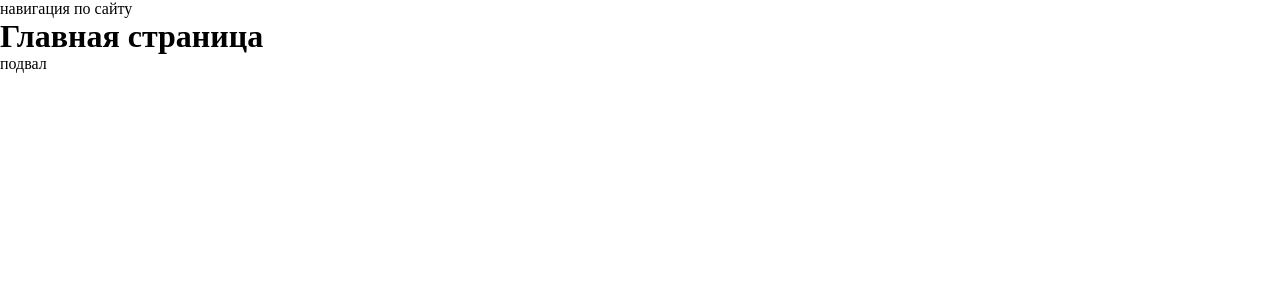
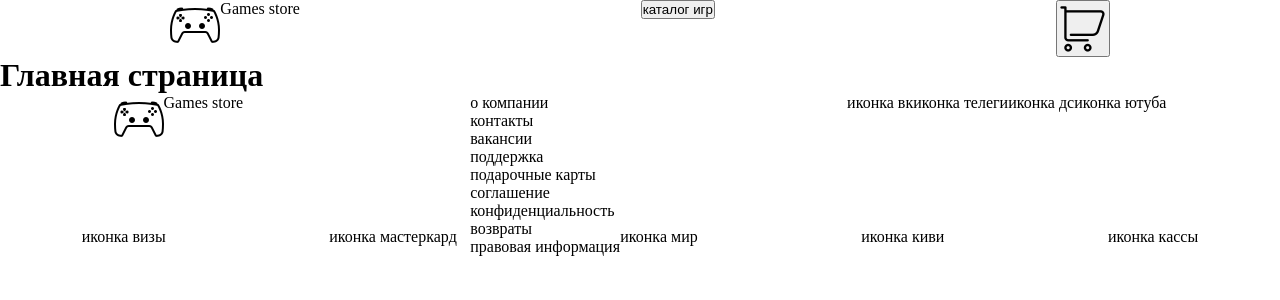
Before and after one commit to Kirill238-bit/games_store, a Next.js app: page / in a window 1280 px wide. Shown: the top 300 px of the page. Built offline with nearby package versions, Linux system fonts and the light colour scheme.

Commit message:
Feat(footer,navbar)first sketch

```diff
--- a/src/components/footer.tsx
+++ b/src/components/footer.tsx
@@ -1,5 +1,50 @@
+import style from "../styles/footer.module.scss"
+import Image from "next/image"
+
 export default function Footer(){
     return(
-        <div>подвал</div>
+        <div className={style.wrapper}>
+            <div className={style.conteiner}>
+                <div className={style.info}>
+                    <div className={style.info_icon}>
+                        <div className={style.info_icon_img}>
+                            <Image
+                               src="/images/control_icon.png"
+                               alt="контроллер"
+                               height={50}
+                               width={50}/>
+                        </div>
+                        <div className={style.info_icon_title}>
+                            <div>Games store</div>
+                        </div>
+                    </div>
+                    <div className={style.info_menu}>
+                        <div>о компании</div>
+                        <div>контакты</div>
+                        <div>вакансии</div>
+                        <div>поддержка</div>
+                        <div>подарочные карты</div>
+                        <div>соглашение</div>
+                        <div>конфиденциальность</div>
+                        <div>возвраты</div>
+                        <div>правовая информация</div>
+                    </div>
+                    <div className={style.info_social}>
+                        <div> иконка вк</div>
+                        <div> иконка телеги</div>
+                        <div> иконка дс</div>
+                        <div> иконка ютуба</div>
+                    </div>
+                </div>
+
+                <div className={style.images}>
+                        <div>иконка визы</div>
+                        <div>иконка мастеркард</div>
+                        <div>иконка мир</div>
+                        <div>иконка киви</div>
+                        <div>иконка кассы</div>
+                </div>
+            </div>
+        </div>
     )
 }
--- a/src/components/navbar.tsx
+++ b/src/components/navbar.tsx
@@ -1,5 +1,36 @@
+import style from "../styles/navbar.module.scss"
+import Image from "next/image"
+
 export default function Navbar(){
     return(
-        <div>навигация по сайту</div>
+        <div className={style.wrapper}>
+            <div className={style.icon_conteiner}>
+                <div className={style.icon_conteiner_image}>
+                    <Image
+                      src="/images/control_icon.png"
+                      alt="контроллер"
+                      height={50}
+                      width={50}/>
+                </div>
+                <div className={style.icon_conteiner_title}>
+                    <div>Games store</div>
+                </div>
+            </div>
+
+            <div className={style.games_conteiner}>
+                <div><button>каталог игр </button></div>
+            </div>
+
+            <div className={style.basket_conteiner}>
+                <button>
+                    <Image
+                       src="/images/basket_icon.png"
+                       alt="корзина"
+                       height={50}
+                       width={50}
+                       />
+                </button>
+            </div>
+        </div>
     )
 }
--- /dev/null
+++ b/src/styles/footer.module.scss
@@ -0,0 +1,24 @@
+
+.info{
+    display: flex;
+    justify-content:space-around;
+
+    &_icon{
+        display: flex;
+    }
+
+    &_menu{
+        display: block;
+        max-height: 134px;
+    }
+
+    &_social{
+        display: flex;
+    }
+}
+
+.images{
+display: flex;
+justify-content: center;
+justify-content: space-around;
+}
--- /dev/null
+++ b/src/styles/navbar.module.scss
@@ -0,0 +1,8 @@
+.wrapper{
+display: flex;
+justify-content: space-around;
+}
+
+.icon_conteiner{
+    display: flex;
+}
```
Also changed, not shown: src/app/pages/games/[id].tsx (deleted, +0 -7 lines), public/images/basket_icon.png (added), public/images/control_Icon.png (added).
